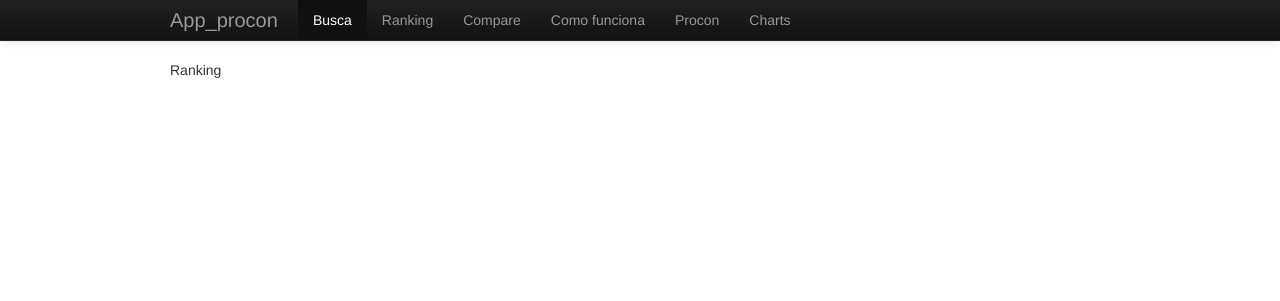
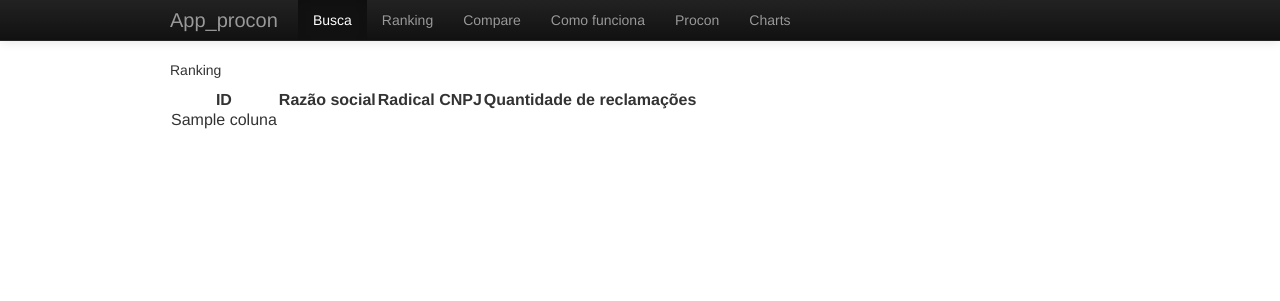
Before and after one commit to mateusgrb/app-procon, a Django app: template app_procon/templates/ranking.html in a window 1280 px wide. Shown: the top 301 px of the page. Run offline with Django 3.2, Linux system fonts and the light colour scheme; the template is opened without the code that fills it: most values are stand-ins (such as "Sample title", 1, 10 or a date in 2020); some libraries are stand-ins or nearby versions.

Commit message:
Simple ranking for companies by amount of complaints

```diff
--- a/app_procon/templates/ranking.html
+++ b/app_procon/templates/ranking.html
@@ -1,4 +1,17 @@
 {% extends "template.html" %}
 {% block content %}
 <p>Ranking</p>
+<table>
+<th>ID</th>
+<th>Razão social</th>
+<th>Radical CNPJ</th>
+<th>Quantidade de reclamações</th>
+{% for fornecedor in fornecedores %}
+<tr>
+{% for coluna in fornecedor %}
+<td>{{ coluna }}</td>
+{% endfor %}
+</tr>
+{% endfor  %}
+</table>
 {% endblock %}
```
Also changed, not shown: companiesEvaluator/ranking/ranking_manager.py (added, +10 -0 lines), companiesEvaluator/ranking/__init__.py (added).
